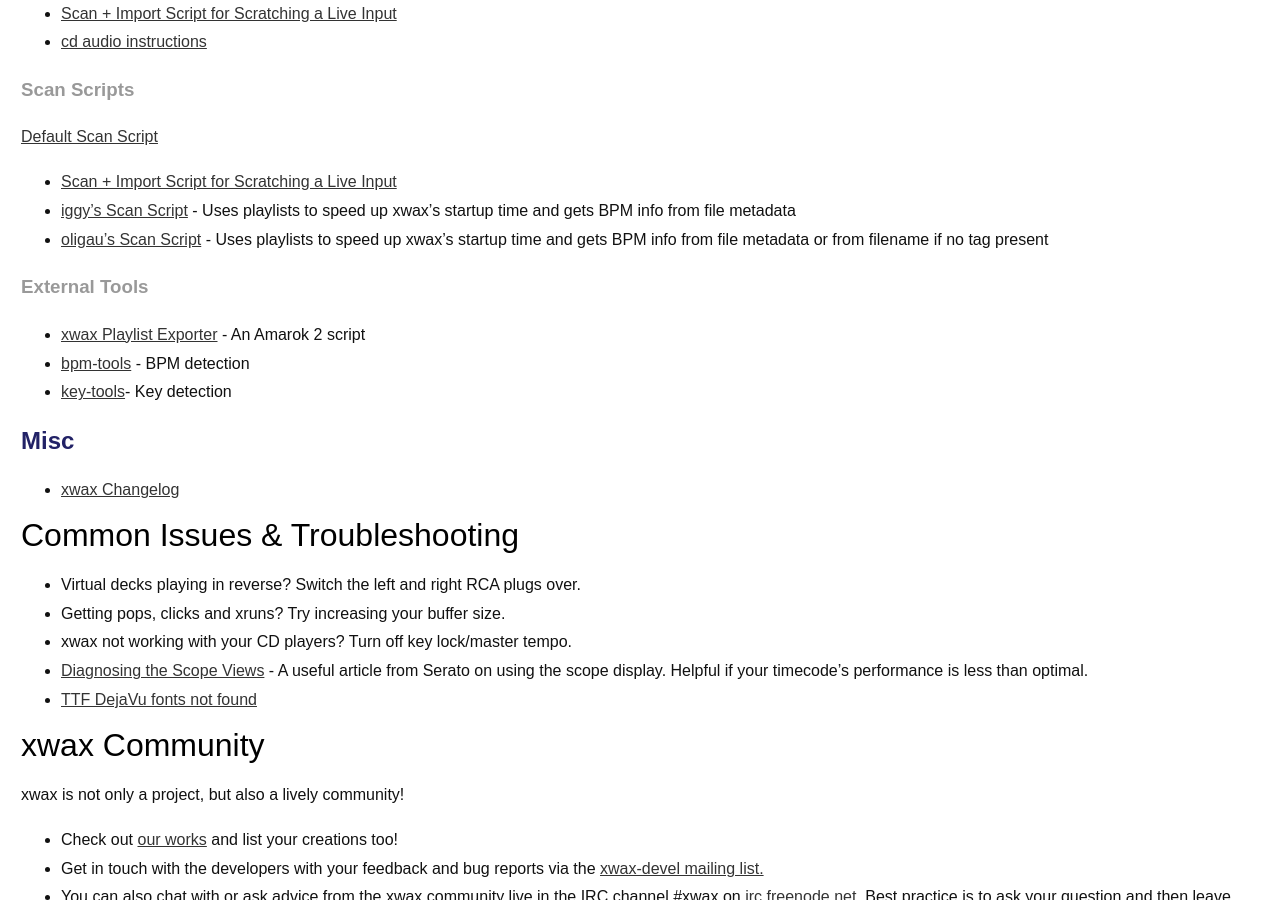
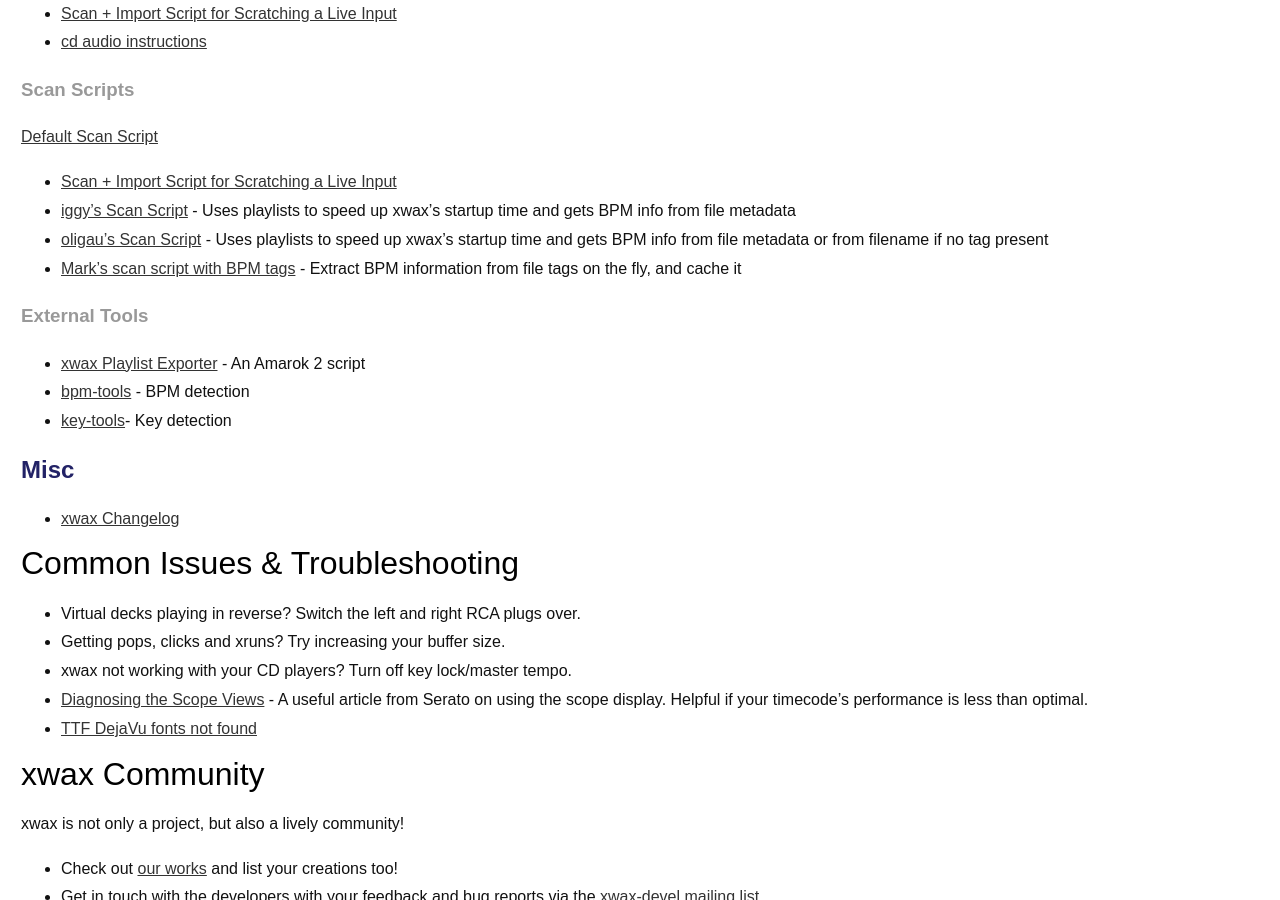
Before and after one commit to xwax/xwax.github.io, a Jekyll site: the page built from index.md, in a window 1280 px wide and 900 px high, scrolled down 1750 px. Built offline with Jekyll 4.4.1, drawn with Linux system fonts in a browser that asks for light colours.

Commit message:
Link to script from the main page

```diff
--- a/index.md
+++ b/index.md
@@ -78,6 +78,7 @@
   * [Scan + Import Script for Scratching a Live Input](/modified_script_for_live_mic_input)
   * [iggy's Scan Script](/iggy_s_scan_script) - Uses playlists to speed up xwax's startup time and gets BPM info from file metadata
   * [oligau's Scan Script](/oligau_s_scan_script) - Uses playlists to speed up xwax's startup time and gets BPM info from file metadata or from filename if no tag present
+  * [Mark's scan script with BPM tags](/mark_scan_tags) - Extract BPM information from file tags on the fly, and cache it
 
 ### External Tools
 
```
